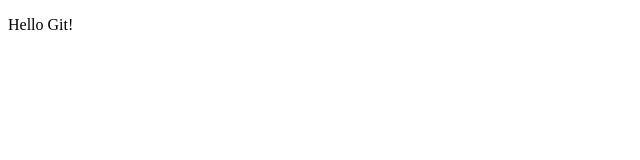
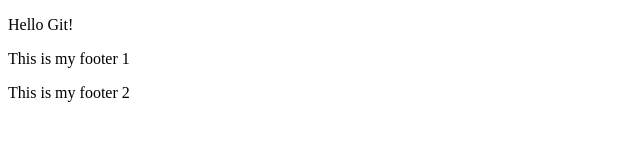
Before and after one commit to ngenziwingenzi/Gym-Git-Exercise-Solutions, a plain HTML site: page index.html in a window 1280 px wide. Shown: the whole page, without its empty margins (0-640 px from the left). Drawn offline with Linux system fonts and the light colour scheme.

Commit message:
footer changes squashing

```diff
--- a/index.html
+++ b/index.html
@@ -7,5 +7,9 @@
 </head>
 <body>
     <p>Hello Git!</p>
+    <footer>
+        <p>This is my footer 1</p>
+        <p>This is my footer 2</p>
+    </footer>
 </body>
 </html>
```
